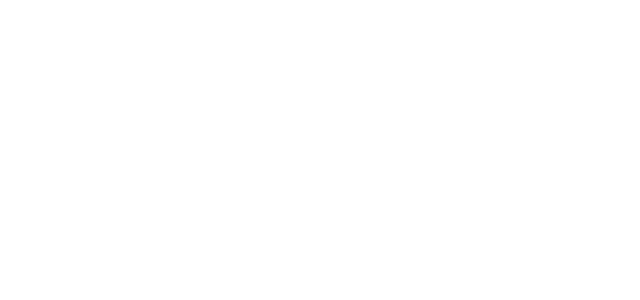
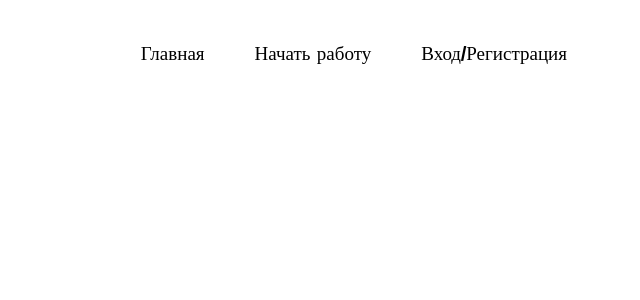
Before and after one commit to DeylBlack/time, an Angular app: page / in a window 1280 px wide. Shown: the top 300 px of the page, without its empty margins (640-1280 px from the left). Built offline with nearby package versions, Linux system fonts and the light colour scheme.

Commit message:
feat(nav-bar)

```diff
--- a/src/app/app.component.html
+++ b/src/app/app.component.html
@@ -1 +1,2 @@
+<app-nav-bar></app-nav-bar>
 <router-outlet></router-outlet>
--- a/src/app/app.module.ts
+++ b/src/app/app.module.ts
@@ -4,11 +4,13 @@
 import { AppRoutingModule } from './app-routing.module';
 import { AppComponent } from './app.component';
 import { LoginComponent } from './login/login.component';
+import { NavBarComponent } from './nav-bar/nav-bar.component';
 
 @NgModule({
   declarations: [
     AppComponent,
-    LoginComponent
+    LoginComponent,
+    NavBarComponent
   ],
   imports: [
     BrowserModule,
--- /dev/null
+++ b/src/app/nav-bar/nav-bar.component.css
@@ -0,0 +1,23 @@
+ul {
+  list-style-type: none;
+  overflow: hidden;
+  font-family:Arial Black;
+  margin-right: 40px;
+  font-size: 19px;
+}
+
+p {
+  float: right;
+}
+
+p a {
+  display: block;
+  text-align: center;
+  padding: 5px 25px;
+  text-decoration: none;
+  color: black;
+}
+
+p a:hover {
+  color: #A52019;
+}
--- /dev/null
+++ b/src/app/nav-bar/nav-bar.component.html
@@ -0,0 +1,7 @@
+<div class="Menu">
+  <ul>
+      <p><a href="">Вход/Регистрация</a></p>
+      <p><a href="">Начать работу</a></p>
+      <p><a href="">Главная</a></p>
+  </ul>
+</div>
--- /dev/null
+++ b/src/app/nav-bar/nav-bar.component.ts
@@ -0,0 +1,15 @@
+import { Component, OnInit } from '@angular/core';
+
+@Component({
+  selector: 'app-nav-bar',
+  templateUrl: './nav-bar.component.html',
+  styleUrls: ['./nav-bar.component.css']
+})
+export class NavBarComponent implements OnInit {
+
+  constructor() { }
+
+  ngOnInit(): void {
+  }
+
+}
```
Also changed, not shown: src/app/login/login.component.html (line endings or trailing spaces), 1 other file (tests, documents, lock files or other folders).
